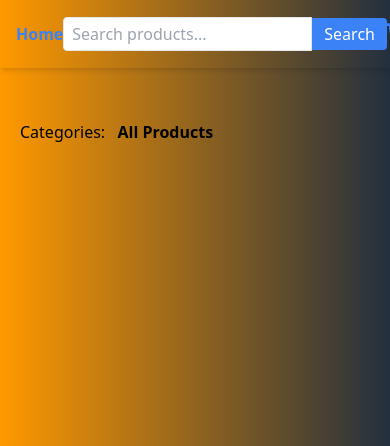
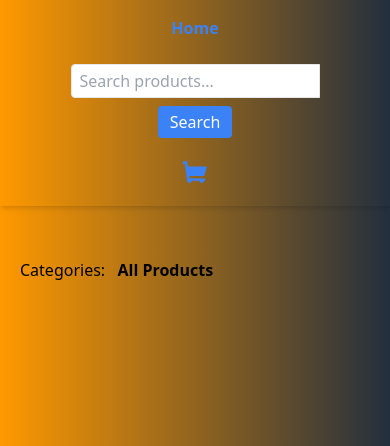
Before and after one commit to ShouravRakshit/Quick-Cart, a Django app: page / in a window 390 px wide; the page is wider, and only the part inside the window is pictured. Shown: the top 446 px of that part. Run offline with Django 5.2, Linux system fonts and the light colour scheme; data that the repository does not hold is empty.

Commit message:
fixed the navbar

```diff
--- a/ecommercesite/static/dist/styles.css
+++ b/ecommercesite/static/dist/styles.css
@@ -629,6 +629,10 @@ video {
   margin-top: 1.25rem;
 }
 
+.mt-2 {
+  margin-top: 0.5rem;
+}
+
 .block {
   display: block;
 }
@@ -733,6 +737,12 @@ video {
   --tw-space-y-reverse: 0;
   margin-top: calc(1.25rem * calc(1 - var(--tw-space-y-reverse)));
   margin-bottom: calc(1.25rem * var(--tw-space-y-reverse));
+}
+
+.space-y-4 > :not([hidden]) ~ :not([hidden]) {
+  --tw-space-y-reverse: 0;
+  margin-top: calc(1rem * calc(1 - var(--tw-space-y-reverse)));
+  margin-bottom: calc(1rem * var(--tw-space-y-reverse));
 }
 
 .rounded {
--- a/ecommercesite/templates/includes/nav.html
+++ b/ecommercesite/templates/includes/nav.html
@@ -1,18 +1,25 @@
-<nav class="container mx-auto p-4 flex justify-between items-center">
-    <a href="/" class="text-blue-500 text-1xl font-bold">Home</a>
-	<form method="get" action="{% url 'products:product_search' %}" class="flex items-center">
+<nav class="container mx-auto p-4 flex flex-col sm:flex-row sm:justify-between sm:items-center space-y-4 sm:space-y-0">
+    <!-- Home Link -->
+    <div class="flex flex-col items-center sm:items-start">
+        <a href="/" class="text-blue-500 text-1xl font-bold mb-2 sm:mb-0">Home</a>
+    </div>
+
+    <!-- Search Form -->
+    <form method="get" action="{% url 'products:product_search' %}" class="flex flex-col sm:flex-row items-center">
         <input
             type="text"
             name="q"
             placeholder="Search products..."
-			class="border px-2 py-1 rounded-l"
+            class="border px-2 py-1 rounded-l sm:rounded"
         />
-		<button type="submit" class="bg-blue-500 text-white px-3 py-1 rounded-r">
+        <button type="submit" class="bg-blue-500 text-white px-3 py-1 rounded sm:ml-2 mt-2 sm:mt-0">
             Search
         </button>
     </form>
-    <a href="{% url 'cart:cart_detail'  %}" class="fill-blue-500">
-        <svg version="1.1" class="w-6" id="Layer_1" xmlns="http://www.w3.org/2000/svg" xmlns:xlink="http://www.w3.org/1999/xlink" x="0px" y="0px"
+
+    <!-- Cart Icon -->
+    <a href="{% url 'cart:cart_detail' %}" class="fill-blue-500">
+        <svg version="1.1" class="w-6 mx-auto sm:mx-0" id="Layer_1" xmlns="http://www.w3.org/2000/svg" xmlns:xlink="http://www.w3.org/1999/xlink" x="0px" y="0px"
             width="40px" height="36px" viewBox="0 0 40 36" style="enable-background:new 0 0 40 36;" xml:space="preserve">
             <g id="Page-1_4_" sketch:type="MSPage">
                 <g id="Desktop_4_" transform="translate(-84.000000, -410.000000)" sketch:type="MSArtboardGroup">
```
Also changed, not shown: other parts of ecommercesite/static/dist/styles.css (+45 -0 lines). Lines whose indentation alone changed are shown as unchanged.
